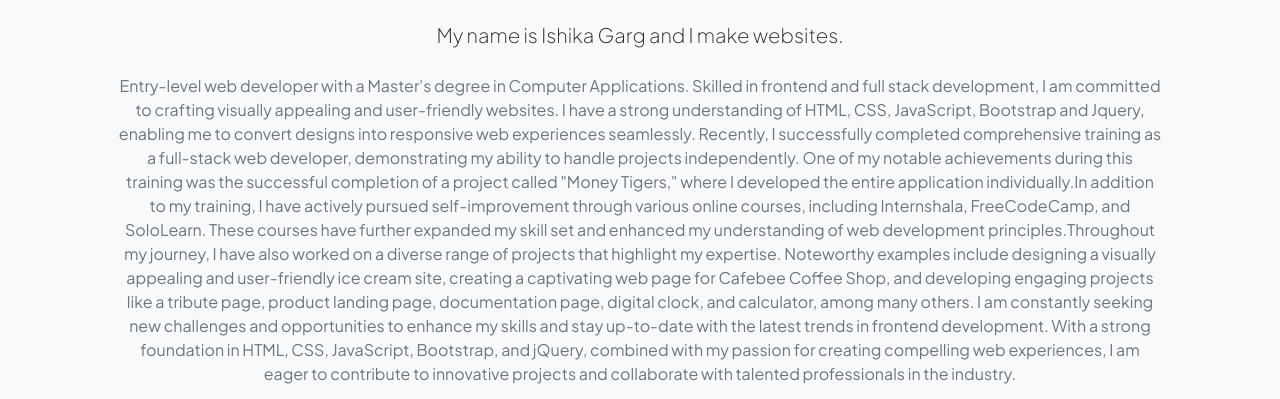
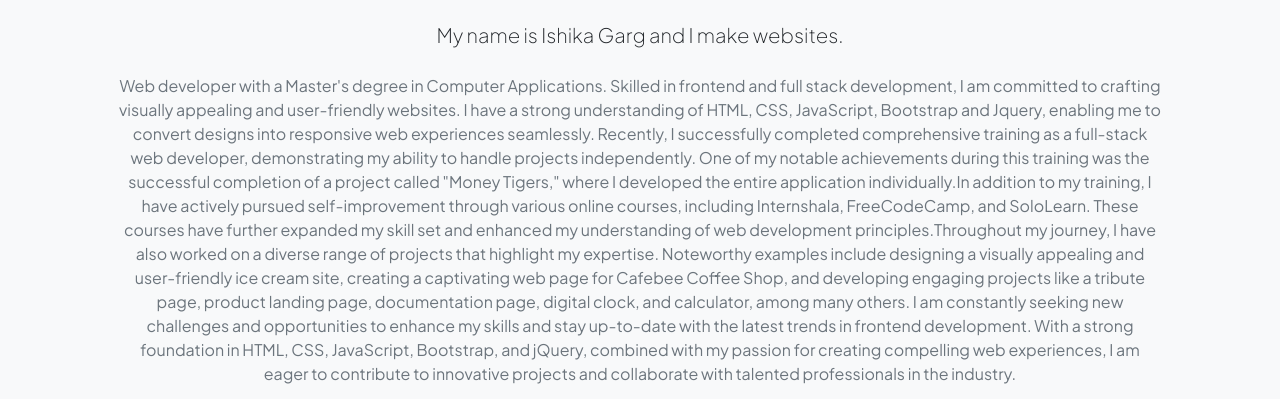
Before and after one commit to gargishika29/gargishika29.github.io, a plain HTML site: page index.html in a window 1280 px wide. Shown: the part 873-1272 px from the top of the page. Drawn offline with nearby package versions, Linux system fonts and the light colour scheme; a script that the page names is missing.

Commit message:
index.html

```diff
--- a/index.html
+++ b/index.html
@@ -105,7 +105,7 @@
                             <h2 class="display-3 mb-4 fw-bolder"><span class="text-gradient d-inline">About Me</span>
                             </h2>
                             <p class="lead fw-light mb-4">My name is Ishika Garg and I make websites.</p>
-                            <p class="text-muted"><span>Entry-level web developer with a Master's degree in Computer
+                            <p class="text-muted"><span>Web developer with a Master's degree in Computer
                                     Applications. Skilled in frontend and full stack development, I am committed to
                                     crafting visually appealing and user-friendly websites. I have a strong
                                     understanding of HTML, CSS, JavaScript, Bootstrap and Jquery, enabling me to convert
```
